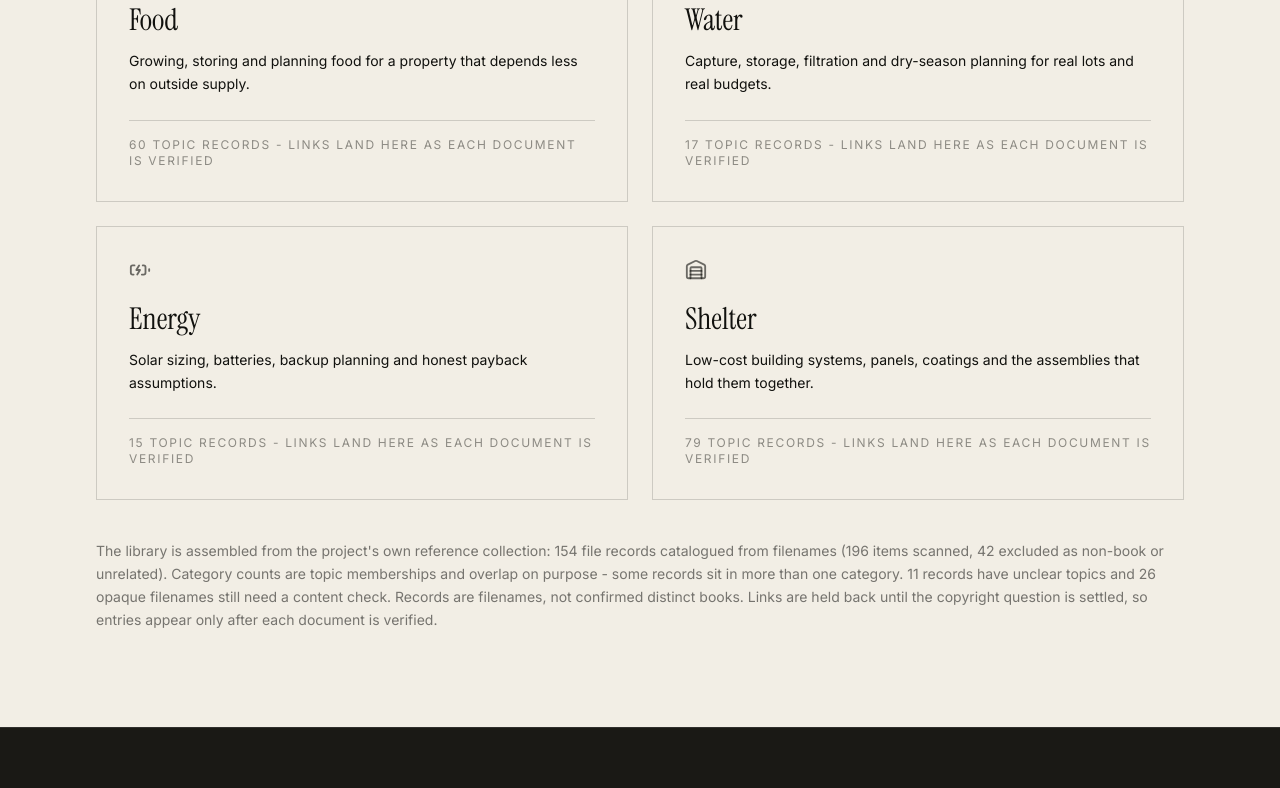
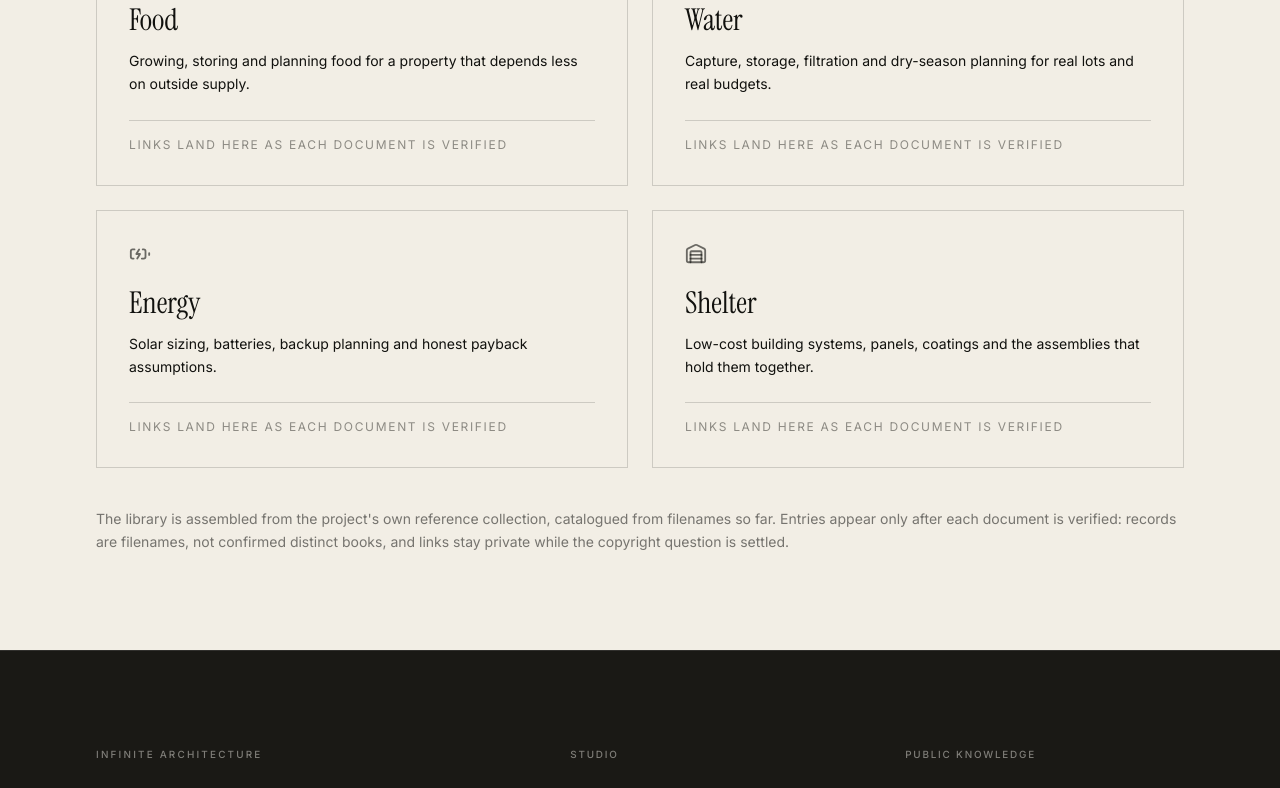
Before and after one commit to executiveusa/infinite-architecture-, a Next.js app: page /field-notes/reference-library in a window 1280 px wide. Shown: the part 640-1428 px from the top of the page. Built offline with nearby package versions, Linux system fonts and the light colour scheme.

Commit message:
Reference library: strip unverified catalog counts per main; keep honest verification/copyright-pending framing, no public link promise.

```diff
--- a/app/field-notes/reference-library/page.tsx
+++ b/app/field-notes/reference-library/page.tsx
@@ -12,25 +12,21 @@ const CATEGORIES = [
   {
     title: "Food",
     icon: Sprout,
-    count: "60",
     body: "Growing, storing and planning food for a property that depends less on outside supply.",
   },
   {
     title: "Water",
     icon: Droplets,
-    count: "17",
     body: "Capture, storage, filtration and dry-season planning for real lots and real budgets.",
   },
   {
     title: "Energy",
     icon: BatteryCharging,
-    count: "15",
     body: "Solar sizing, batteries, backup planning and honest payback assumptions.",
   },
   {
     title: "Shelter",
     icon: Warehouse,
-    count: "79",
     body: "Low-cost building systems, panels, coatings and the assemblies that hold them together.",
   },
 ];
@@ -61,27 +57,23 @@ export default function ReferenceLibraryPage() {
 
       <section className="px-5 pb-24 sm:px-8 md:px-12 lg:px-16 xl:px-24">
         <div className="mx-auto grid max-w-[1540px] gap-6 md:grid-cols-2">
-          {CATEGORIES.map(({ title, icon: Icon, count, body }) => (
+          {CATEGORIES.map(({ title, icon: Icon, body }) => (
             <div key={title} className="border border-ia-line p-8">
               <Icon size={22} className="text-ia-ink/60" />
               <h2 className="mt-5 font-editorial text-3xl">{title}</h2>
               <p className="mt-3 text-sm leading-relaxed text-ia-ink/62">{body}</p>
               <p className="mt-6 border-t border-ia-line pt-4 text-xs uppercase tracking-[0.14em] text-ia-ink/45">
-                {count} topic records - links land here as each document is verified
+                Links land here as each document is verified
               </p>
             </div>
           ))}
         </div>
         <p className="mx-auto mt-10 max-w-[1540px] text-sm leading-relaxed text-ia-ink/55">
           The library is assembled from the project&apos;s own reference
-          collection: 154 file records catalogued from filenames (196 items
-          scanned, 42 excluded as non-book or unrelated). Category counts are
-          topic memberships and overlap on purpose - some records sit in more
-          than one category. 11 records have unclear topics and 26 opaque
-          filenames still need a content check. Records are filenames, not
-          confirmed distinct books. Links are held back until the copyright
-          question is settled, so entries appear only after each document is
-          verified.
+          collection, catalogued from filenames so far. Entries appear only
+          after each document is verified: records are filenames, not
+          confirmed distinct books, and links stay private while the copyright
+          question is settled.
         </p>
       </section>
     </main>
```
